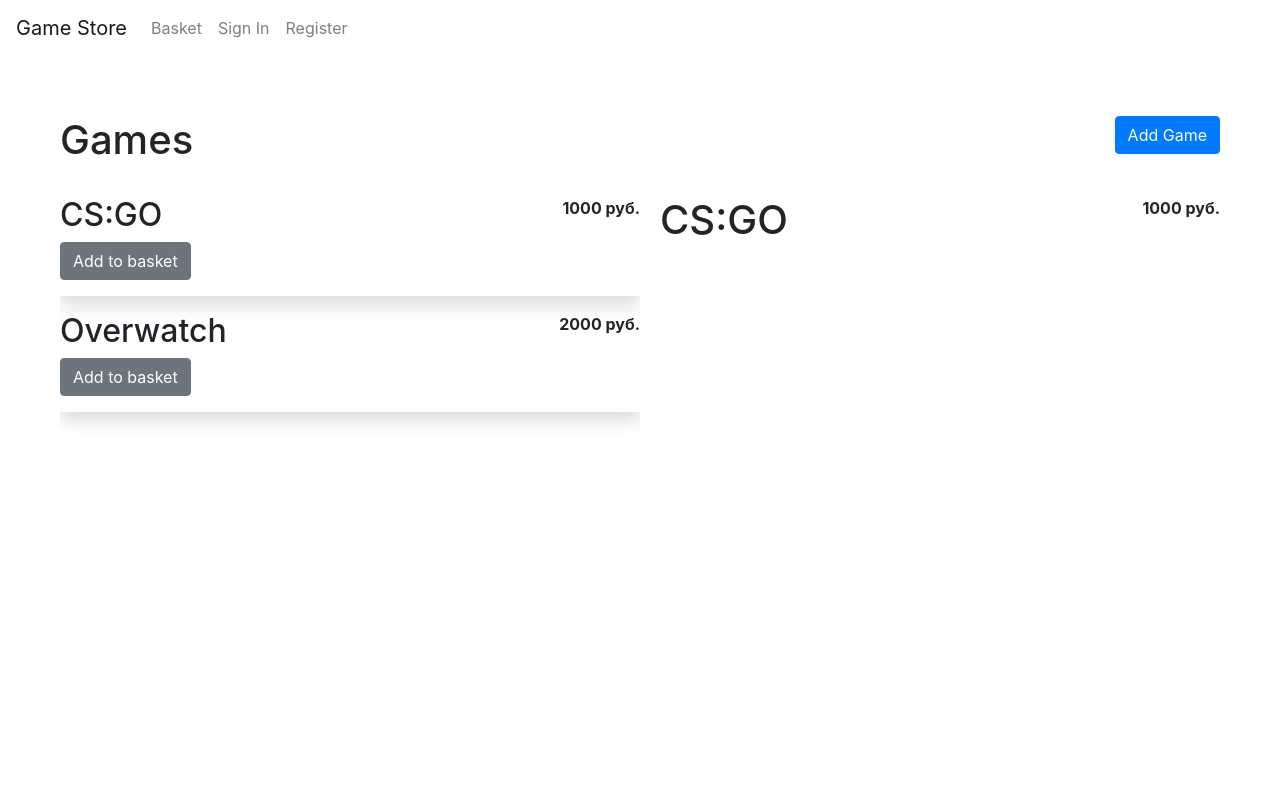
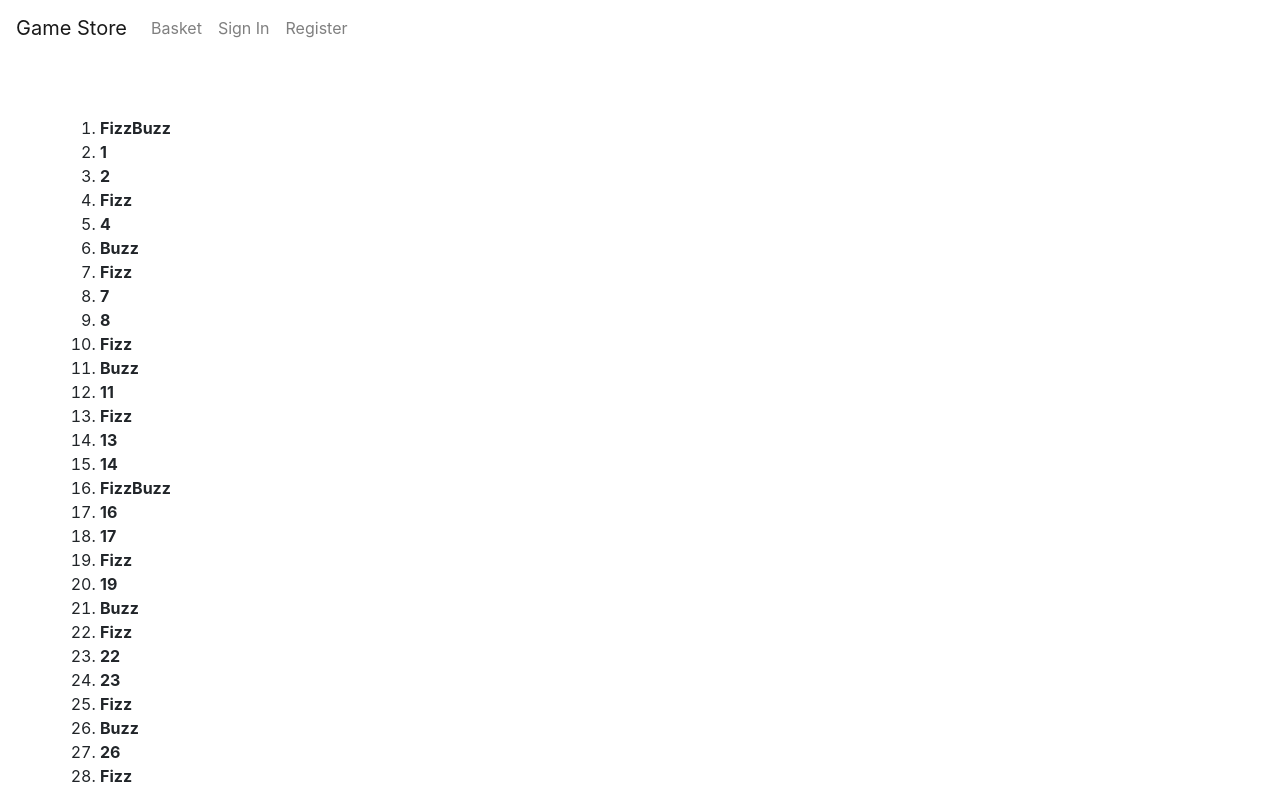
Before and after one commit to ri4an-official/game-store, a React (Create React App) app: page / in a window 1280 px wide. Shown: the top 792 px of the page. Built offline with nearby package versions, Linux system fonts and the light colour scheme.

Commit message:
edit snippets

```diff
--- a/src/App.js
+++ b/src/App.js
@@ -9,7 +9,6 @@
 import { NotFound } from "./components/NotFound";
 import { withRedirect } from "./components/hocs/withRedirect";
 import { CreateGame } from "./components/games/CreateGame";
-
 export const App = () => (
     <div className="app">
         <Menu />
--- a/src/components/games/Games.jsx
+++ b/src/components/games/Games.jsx
@@ -9,20 +9,20 @@
     const [game, setGame] = useState({});
     const [id, setId] = useState(0);
     useEffect(() => setGame(games.filter((g) => g.id === id)[0]), [id]);
-    // useEffect(
-    //     () =>
-    //         [...Array(100).keys()]
-    //             .map((i) => i + 1)
-    //             .forEach((i) =>
-    //                 console.log(
-    //                     (i % 3 === 0 ? "Fizz" : "") +
-    //                         (i % 5 === 0 ? "Buzz" : "") || i
-    //                 )
-    //             ),
-    //     []
-    // );
     return (
         <>
+            <ol>
+                {Array(100)
+                    .fill(0)
+                    .map((_, i) => (
+                        <li>
+                            <b>
+                                {(i % 3 === 0 ? "Fizz" : "") +
+                                    (i % 5 === 0 ? "Buzz" : "") || i}
+                            </b>
+                        </li>
+                    ))}
+            </ol>
             <div>
                 <Link
                     className="btn btn-primary noblock right"
@@ -31,12 +31,15 @@
                     Add Game
                 </Link>
                 <h1 className="noblock">Games</h1>
-            </div><br/>
+            </div>
+            <br />
             <div className="games">
                 <div className="block-left">
                     {games.map((g) => (
                         <>
-                            <Game setId={() => setId(g.id)}>{g}</Game>
+                            <Game key={g.id} setId={() => setId(g.id)}>
+                                {g}
+                            </Game>
                             <p />
                         </>
                     ))}
```
